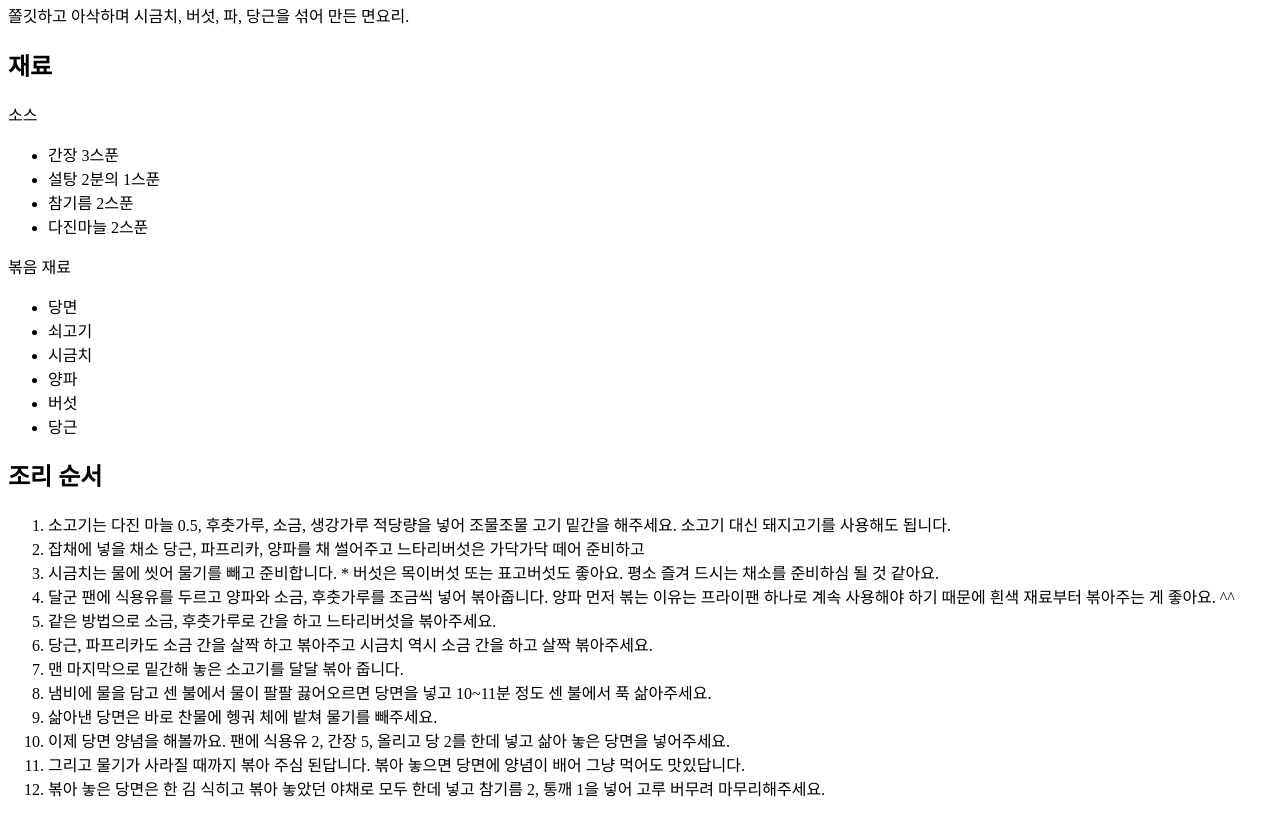
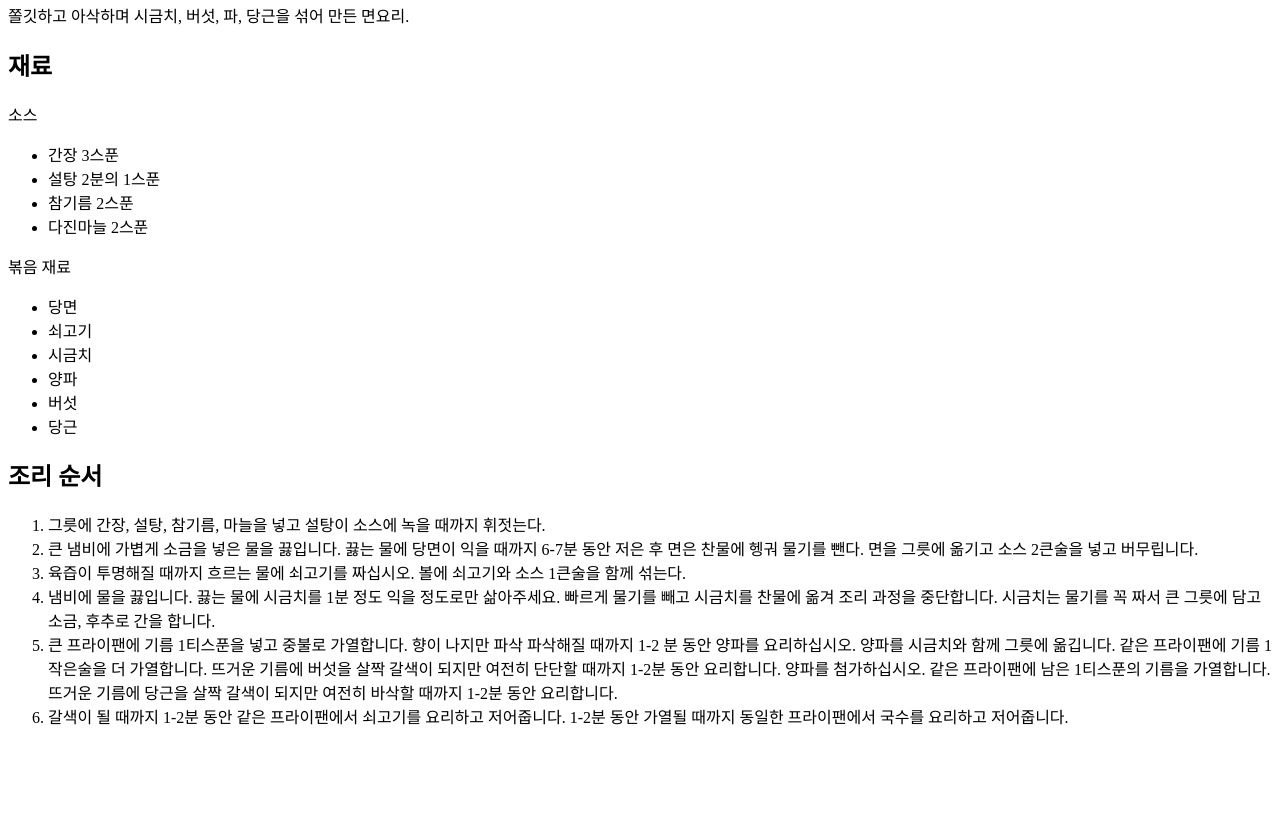
Before and after one commit to hrj2233/recipes-website, a plain HTML site: page recipes/japchae.html in a window 1280 px wide. Shown: the part 465-1281 px from the top of the page. After the commit the page ends 1209 px from the top, so only its background shows below. Drawn offline with Linux system fonts and the light colour scheme.

Commit message:
Fix contents in japchae.html and Create tteokbokki.html

```diff
--- a/recipes/japchae.html
+++ b/recipes/japchae.html
@@ -1,5 +1,5 @@
 <!DOCTYPE html>
-<html lang="en">
+<html lang="ko">
 
 <head>
   <meta charset="UTF-8">
@@ -34,30 +34,15 @@
   </ul>
   <h2>조리 순서</h2>
   <ol>
-    <li>소고기는 다진 마늘 0.5, 후춧가루, 소금, 생강가루 적당량을 넣어
-      조물조물 고기 밑간을 해주세요.
-      소고기 대신 돼지고기를 사용해도 됩니다.</li>
-    <li>잡채에 넣을 채소 당근, 파프리카, 양파를 채 썰어주고
-      느타리버섯은 가닥가닥 떼어 준비하고</li>
-    <li>시금치는 물에 씻어 물기를 빼고 준비합니다.
-      * 버섯은 목이버섯 또는 표고버섯도 좋아요.
-      평소 즐겨 드시는 채소를 준비하심 될 것 같아요. </li>
-    <li>달군 팬에 식용유를 두르고 양파와 소금, 후춧가루를 조금씩 넣어 볶아줍니다.
-      양파 먼저 볶는 이유는 프라이팬 하나로 계속 사용해야 하기 때문에
-      흰색 재료부터 볶아주는 게 좋아요. ^^</li>
-    <li>같은 방법으로 소금, 후춧가루로 간을 하고 느타리버섯을 볶아주세요.</li>
-    <li>당근, 파프리카도 소금 간을 살짝 하고 볶아주고 시금치 역시 소금 간을 하고 살짝 볶아주세요.</li>
-    <li>맨 마지막으로 밑간해 놓은 소고기를 달달 볶아 줍니다.</li>
-    <li>냄비에 물을 담고 센 불에서 물이 팔팔 끓어오르면
-      당면을 넣고 10~11분 정도 센 불에서 푹 삶아주세요.</li>
-    <li>삶아낸 당면은 바로 찬물에 헹궈 체에 밭쳐 물기를 빼주세요.</li>
-    <li>이제 당면 양념을 해볼까요.
-      팬에 식용유 2, 간장 5, 올리고 당 2를 한데 넣고 삶아 놓은 당면을 넣어주세요.</li>
-    <li>그리고 물기가 사라질 때까지 볶아 주심 된답니다.
-      볶아 놓으면 당면에 양념이 배어 그냥 먹어도 맛있답니다.</li>
-    <li>볶아 놓은 당면은 한 김 식히고
-      볶아 놓았던 야채로 모두 한데 넣고
-      참기름 2, 통깨 1을 넣어 고루 버무려 마무리해주세요.</li>
+    <li>그릇에 간장, 설탕, 참기름, 마늘을 넣고 설탕이 소스에 녹을 때까지 휘젓는다.</li>
+    <li>큰 냄비에 가볍게 소금을 넣은 물을 끓입니다. 끓는 물에 당면이 익을 때까지 6-7분 동안 저은 후 면은 찬물에 헹궈 물기를 뺀다. 면을 그릇에 옮기고 소스 2큰술을 넣고 버무립니다.</li>
+    <li>육즙이 투명해질 때까지 흐르는 물에 쇠고기를 짜십시오. 볼에 쇠고기와 소스 1큰술을 함께 섞는다.</li>
+    <li>냄비에 물을 끓입니다. 끓는 물에 시금치를 1분 정도 익을 정도로만 삶아주세요. 빠르게 물기를 빼고 시금치를 찬물에 옮겨 조리 과정을 중단합니다. 시금치는 물기를 꼭 짜서 큰 그릇에 담고 소금, 후추로
+      간을 합니다.</li>
+    <li>큰 프라이팬에 기름 1티스푼을 넣고 중불로 가열합니다. 향이 나지만 파삭 파삭해질 때까지 1-2 분 동안 양파를 요리하십시오. 양파를 시금치와 함께 그릇에 옮깁니다. 같은 프라이팬에 기름 1작은술을 더
+      가열합니다. 뜨거운 기름에 버섯을 살짝 갈색이 되지만 여전히 단단할 때까지 1-2분 동안 요리합니다. 양파를 첨가하십시오. 같은 프라이팬에 남은 1티스푼의 기름을 가열합니다. 뜨거운 기름에 당근을 살짝
+      갈색이 되지만 여전히 바삭할 때까지 1-2분 동안 요리합니다.</li>
+    <li>갈색이 될 때까지 1-2분 동안 같은 프라이팬에서 쇠고기를 요리하고 저어줍니다. 1-2분 동안 가열될 때까지 동일한 프라이팬에서 국수를 요리하고 저어줍니다.</li>
   </ol>
 </body>
 
```
Also changed, not shown: index.html (+1 -1 lines), recipes/tteokbokki.html (added, +43 -0 lines).
